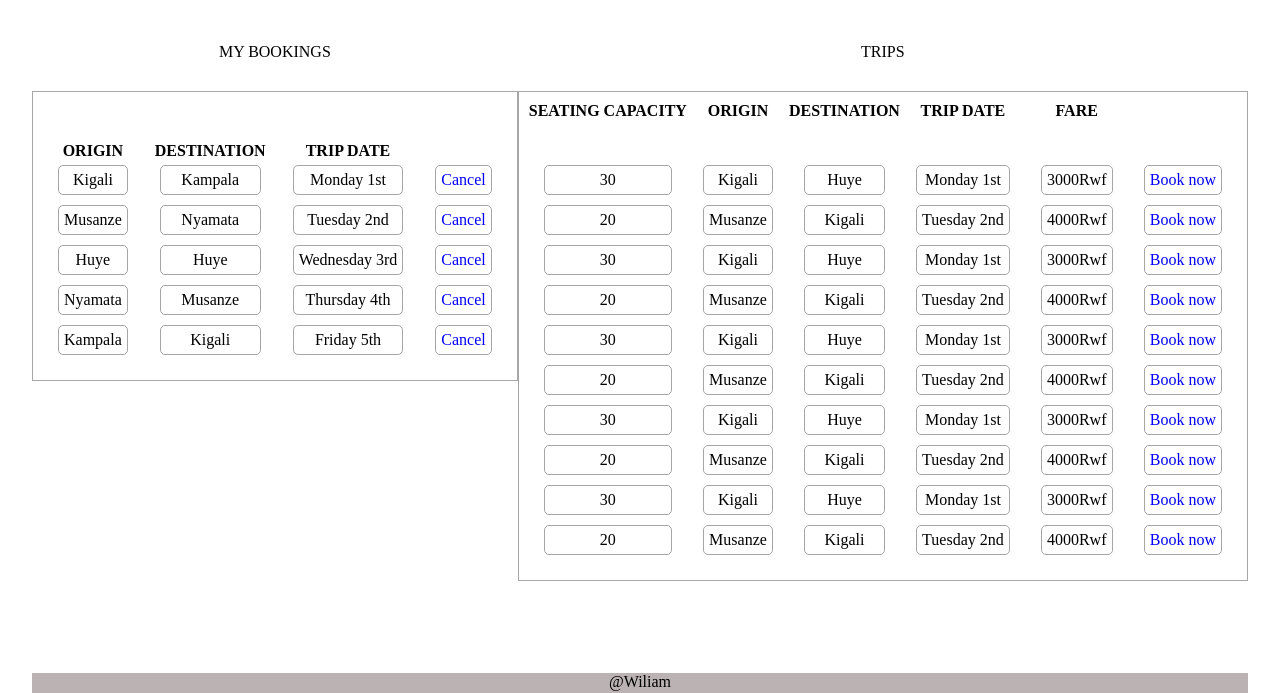
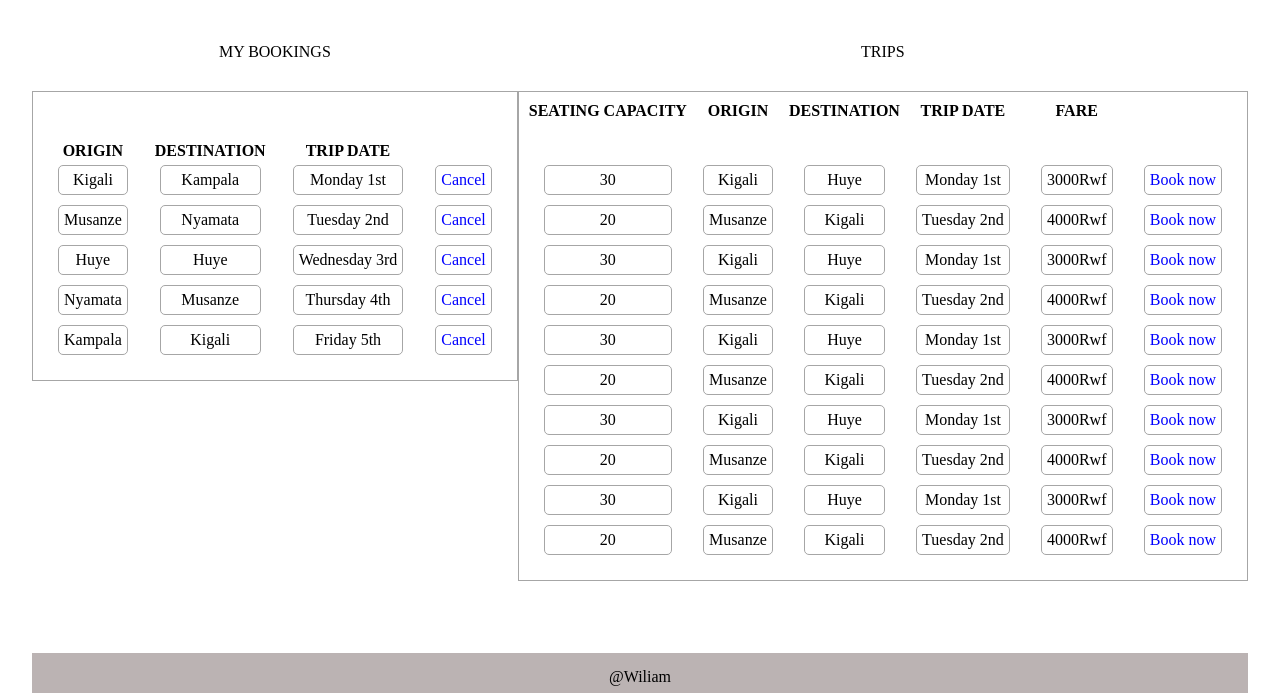
Before and after one commit to T2Wil/WayFarer-v2, a plain HTML site: page UI/html/user.html in a window 1280 px wide. Shown: the part 107-800 px from the top of the page. Drawn offline with Linux system fonts and the light colour scheme.

Commit message:
bug(ui-signup): add padding on the footer [finishes 167641749]

```diff
--- a/UI/css/user.css
+++ b/UI/css/user.css
@@ -8,7 +8,7 @@ html,body{
     width:95%;
     margin:0 auto;
     display:grid;
-    grid-template-rows: 150px 1fr 20px;
+    grid-template-rows: 150px 1fr 40px;
     grid-template-columns: auto auto;
     text-align: center;
 }
@@ -94,6 +94,9 @@ ul li ul li{
 .container .footer{
     grid-column: 1/-1;
     background-color: rgb(187, 179, 179);
+    padding-bottom: 5px;
+    padding-top: 15px;
+
 }
 a{
     text-decoration: none;
```
Also changed, not shown: UI/html/user.html (+1 -1 lines).
